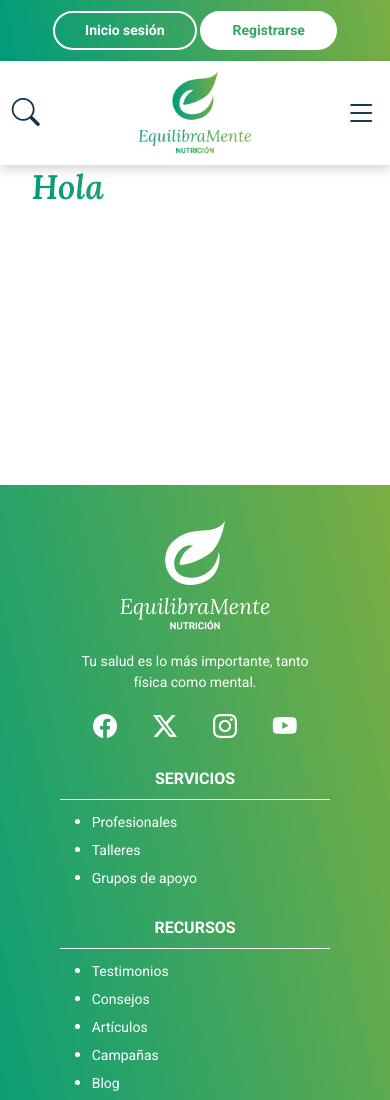
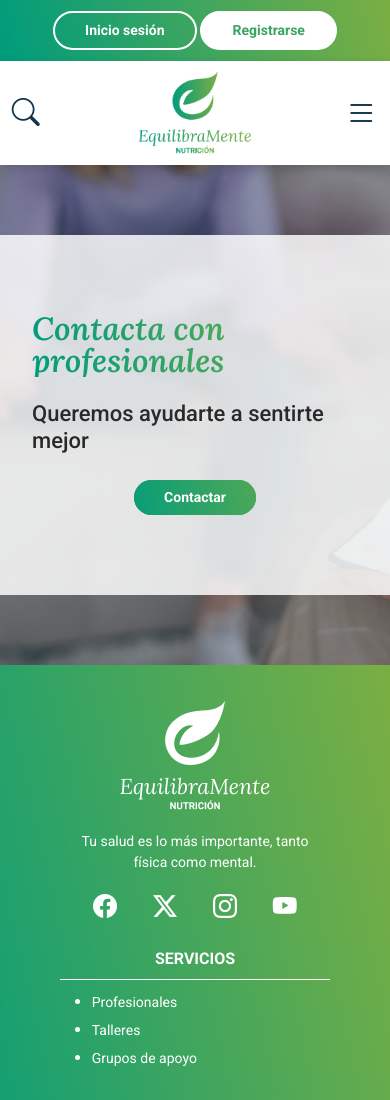
Before and after one commit to UNIRDAW-INTERFACES-GRUPO14/AE-5_Desarrollo-front-end, a plain HTML site: page index.html in a window 390 px wide. Shown: the top 1100 px of the page. Drawn offline with nearby package versions, Linux system fonts and the light colour scheme.

Commit message:
Maquetacion Hero desktop y responsive

```diff
--- a/index.html
+++ b/index.html
@@ -126,14 +126,23 @@
     <!-- CLOSE HEADER -->
 
     <!-- OPEN MAIN -->
-    <main class="container">
-        <article class="main">
-            <section>
-                <h2>Hola</h2>
-                <!-- <a href="#" class="btn btn-primary">Registrarse</a>
-                <a href="#" class="btn btn-outline-primary">Inicio sesión</a> -->
-            </section>
-        </article>
+    <main class="main">
+        <section class="hero">
+            <div class="hero-body">
+                <h2 class="hero-title">Contacta con profesionales</h2>
+                <h3 class="hero-subtitle">Queremos ayudarte a sentirte mejor</h3>
+                <p class="hero-text">Cada persona es única, por esoo queremos ayudarte de la mejor forma posible a encontrarte mejor. Para ello, hemos preparado un custionario que nos ayudará a recomendarte los mejores profesionales y consejos.</p>
+                <a href="#" class="btn btn-primary">Contactar</a>
+            </div>
+            <img src="images/fondo-hero.png" alt="Imagen Hero Home" class="hero-img">
+        </section>
+
+        <!--<section>
+            <h2>Hola</h2>
+             <a href="#" class="btn btn-primary">Registrarse</a>
+            <a href="#" class="btn btn-outline-primary">Inicio sesión</a>
+        </section>-->
+
     </main>
     <!-- CLOSE MAIN -->
 
--- a/style.css
+++ b/style.css
@@ -264,7 +264,7 @@ h2 {
   display: flex;
   justify-content: space-between;
   align-items: center;
-  padding: 0.5rem 5%;
+  padding: 1rem 5%;
   box-shadow: 0px 4px 10px 0px rgba(41, 41, 41, 0.20);
   z-index: 1;
   position: sticky;
@@ -381,15 +381,68 @@ input[type="search"]:focus-visible {
 
 .page-header {
   color: white;
+  font-size: 38px;
   font-family: 'Lora', serif;
   background-color: #046B56;
-  padding: 1rem 5%;
+  padding: 1.5rem 5%;
+  margin-bottom: 2rem;
 }
 
 /* ------------------- MAIN ------------------- */
+/* ------ Hero ------ */
+.hero {
+  overflow: hidden;
+  padding: 0;
+  text-align: center;
+  width: 100%;
+  height: 31.25rem;
+  position: relative;
+}
 
+.hero-img {
+  width: 100%;
+  height: 100%;
+  object-fit: cover;
+  object-position: 25%;
+}
 
+.hero-body {
+  top: 14%;
+  bottom: 14%;
+  left: 15%;
+  position: absolute;
+  width: 40%;
+  text-align: left;
+  padding: 2rem;
+  background-color: rgba(255, 255, 255, 0.83);
+  display: flex;
+  flex-direction: column;
+  justify-content: center;
+}
 
+.hero-title {
+  font-family: 'Lora', serif;
+  font-size: 32px;
+  line-height: 1;
+  margin: 0 0 1.5rem 0;
+  background-image: linear-gradient(77deg, #009C7C 1.22%, #79AE43 98.4%);
+  -webkit-background-clip: text;
+  -webkit-text-fill-color: transparent;
+}
+
+.hero-subtitle {
+  font-family: 'Roboto', sans-serif;
+  font-size: 22px;
+  font-weight: 500;
+  color: #292929;
+  margin: 0 0 1.5rem 0;
+}
+
+.hero-text {
+  color: #292929;
+  font-size: 1rem;
+  font-family: 'Roboto', sans-serif;
+}
 
 
 /* ------------------- FOOTER ------------------- */
@@ -478,8 +531,17 @@ input[type="search"]:focus-visible {
     padding: 0.5rem 3%;
   }
 
+  .page-header {
+    padding: 1rem 3%;
+  }
+
   .search {
     padding: 0 3%;
+  }
+
+  /* ----- MAIN ----- */
+  .hero-body {
+    width: 50%;
   }
 
   /* ----- FOOTER ----- */
@@ -542,7 +604,7 @@ input[type="search"]:focus-visible {
     top: 77px;
     width: 94vw;
     background: white;
-    border:none;
+    border: none;
   }
 
   .item-list {
@@ -585,6 +647,11 @@ input[type="search"]:focus-visible {
     -webkit-text-fill-color: transparent;
   }
 
+  /* ----- MAIN ----- */
+  .hero-body {
+    width: 60%;
+  }
+
   /* ----- FOOTER ----- */
   .brand-text,
   .footer .seccion-redessociales {
@@ -612,6 +679,13 @@ input[type="search"]:focus-visible {
 
   .topbar {
     justify-content: center;
+  }
+
+  /* ----- MAIN ----- */
+  .hero-body {
+    width: 100%;
+    left: 0;
+    align-items: center;
   }
 
   /* ----- FOOTER ----- */
@@ -647,7 +721,10 @@ input[type="search"]:focus-visible {
   .topbar {
     justify-content: center;
   }
-
+  /* ----- MAIN ----- */
+  .hero-text{
+    display: none;
+  }
   /* ----- FOOTER ----- */
   .brand-text,
   .footer .seccion-redessociales {
```
Also changed, not shown: images/fondo-hero.png (added).
